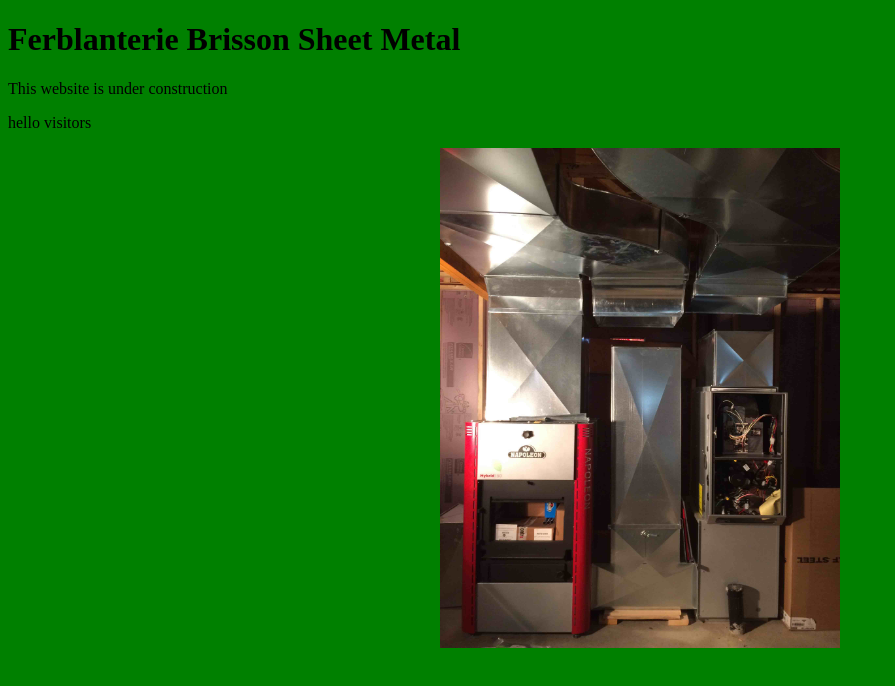
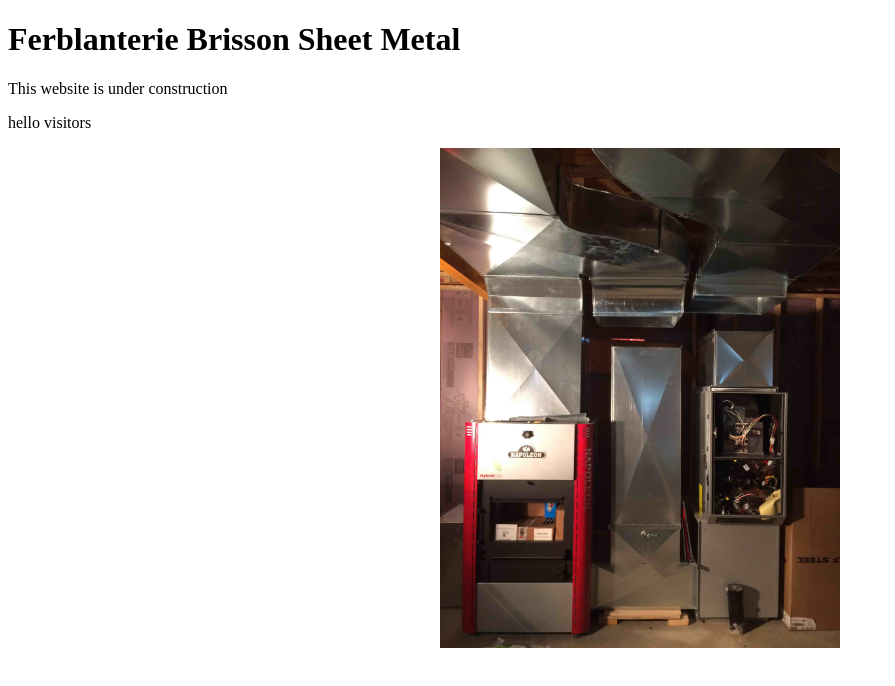
Before and after one commit to DjBriss/DjBriss.github.io, a plain HTML site: page index.html in a window 1280 px wide. Shown: the whole page, without its empty margins (0-895 px from the left). Drawn offline with Linux system fonts and the light colour scheme.

Commit message:
Update index.html

```diff
--- a/index.html
+++ b/index.html
@@ -1,9 +1,5 @@
 <!DOCTYPE html>
 <html>
-
-  <style>
-   body {background-color: green;}
-  </style>
   <head>
     <link rel="style1.css" type="text/css" href=" DjBriss.github.io/style1.css ">
     <title> Ferblanterie Brisson Sheet-Metal </title>
```
